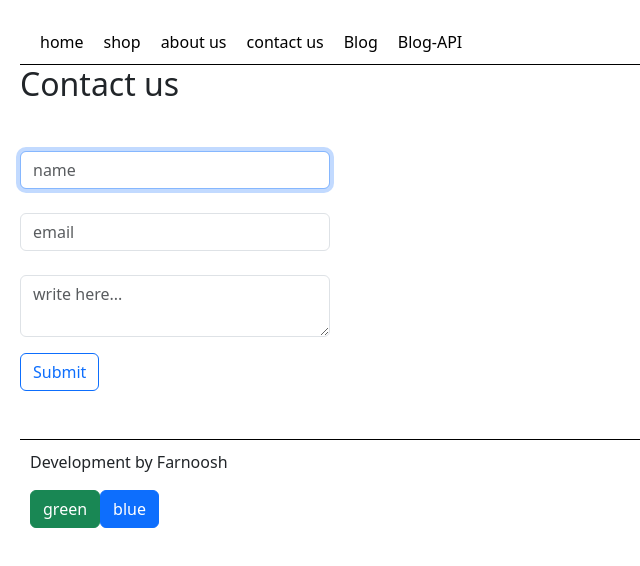
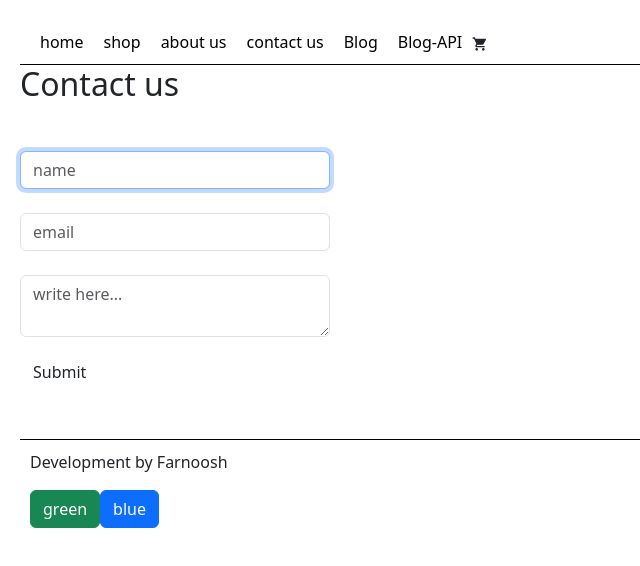
Before and after one commit to Farnoosh-R/react-products, a React (Create React App) app: page /contactus in a window 1280 px wide. Shown: the top 566 px of the page, without its empty margins (0-640 px from the left). Built offline with nearby package versions, Linux system fonts and the light colour scheme.

Commit message:
impoet icons

```diff
--- a/package.json
+++ b/package.json
@@ -9,6 +9,7 @@
     "bootstrap": "^5.3.3",
     "react": "^18.3.1",
     "react-dom": "^18.3.1",
+    "react-icons": "^5.3.0",
     "react-router-dom": "^6.26.2",
     "react-scripts": "^5.0.1",
     "web-vitals": "^2.1.4"
--- a/src/components/Button/Button.js
+++ b/src/components/Button/Button.js
@@ -2,7 +2,7 @@ import React from "react";
 
 const Button = ({data, handleClick = () => {}, ...props}) => {
     return(
-        <button onClick={handleClick} className="btn btn-outline-primary" {...props}>{data}</button>
+        <button onClick={handleClick} className="btn" {...props}>{data}</button>
     )
 }
 export default Button;
--- a/src/components/Navbar/Navbar.js
+++ b/src/components/Navbar/Navbar.js
@@ -1,6 +1,7 @@
 import React from "react";
 import style from "./../../components/Navbar/style.css"
 import { Link } from "react-router-dom";
+import { MdShoppingCart } from "react-icons/md";
 
 const Navbar = () => {
     return(
@@ -11,6 +12,7 @@ const Navbar = () => {
         <Link to="/contactus">contact us</Link>
         <Link to="/blog">Blog</Link>
         <Link to="/blog-api">Blog-API</Link>
+        <MdShoppingCart />
 
        </div>
     )
--- a/src/components/ProductsItem/ProductsItem.js
+++ b/src/components/ProductsItem/ProductsItem.js
@@ -1,20 +1,30 @@
-import {React, useContext } from "react";
+import {React, useContext, useState } from "react";
 import Button from "../Button/Button";
 import Images from "../Images/Images";
 import ThemeContext from "../Context/ThemeContext";
-
+import { MdOutlineRemoveShoppingCart, MdShoppingCart } from "react-icons/md";
 
 
 
 const ProductsItem = ({data}) => {
+
 const themeValue = useContext(ThemeContext);
 console.log(themeValue);
+const [added, setAdded] = useState();
+
+const handleAdded = () => {
+  setAdded(!added);
+}
+
     return(
         <li>
           <h3>{data.title}</h3>
           <Images imgSrc={data.images} />
           <span>Price: {data.price}</span>
-          <Button style={{background: themeValue.theme.color, border: themeValue.theme.color}} data={"Add to Card"}/>
+          <Button onClick={handleAdded} style={{background: themeValue.theme.color, border: themeValue.theme.color}} data={added ? <div><MdOutlineRemoveShoppingCart /><div>Remove from basket</div></div> : <div><MdShoppingCart /><div>Add to card</div></div>}/>
+
+
+
         </li>
     )
 }
```
Also changed, not shown: 1 other file (tests, documents, lock files or other folders).
